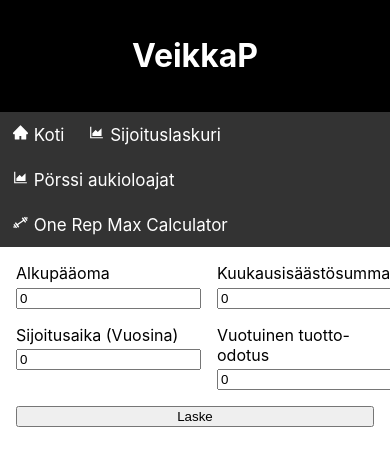
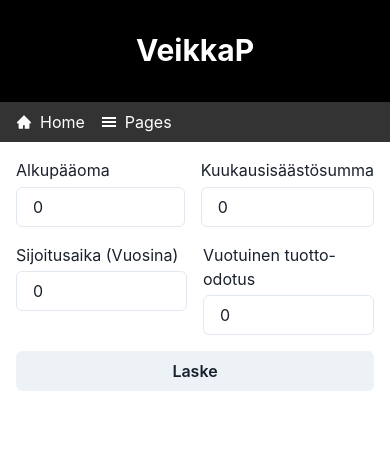
Before and after one commit to Iiigorriii/reactnettisivut, a Next.js app: page /sijoituslaskuri in a window 390 px wide. Shown: the top 466 px of the page. Built offline with nearby package versions, Linux system fonts and the light colour scheme.

Commit message:
Responsive navbar

```diff
--- a/components/Header/Header.js
+++ b/components/Header/Header.js
@@ -1,7 +1,8 @@
+import { Heading } from "@chakra-ui/react";
 import styles from "./Header.module.css";
 
 export const Header = () => (
   <header className={styles.mainheader}>
-    <h1>VeikkaP</h1>
+    <Heading style={{ padding: "1rem" }}>VeikkaP</Heading>
   </header>
 );
--- a/components/Navbar/Navbar.js
+++ b/components/Navbar/Navbar.js
@@ -1,30 +1,82 @@
+import {
+  Button,
+  IconButton,
+  Menu,
+  MenuButton,
+  MenuItem,
+  MenuList,
+} from "@chakra-ui/react";
 import Link from "next/link";
+import { useRouter } from "next/router";
 import { AiOutlineAreaChart, AiFillHome } from "react-icons/ai";
 import { CgGym } from "react-icons/cg";
+import { GiHamburgerMenu } from "react-icons/gi";
 
 import styles from "./Navbar.module.css";
 
-export const Navbar = () => (
+export const Navbar = () => {
+  const router = useRouter();
+  const push = (path) => {
+    router.push(path);
+  };
+  return (
     <nav className={styles.navbar}>
       <Link href="/" passHref>
-      <a className={styles.linkki}>
-        <AiFillHome /> Koti
+        <a
+          style={{
+            display: "flex",
+            gap: "0.5rem",
+            alignItems: "center",
+            color: "white",
+          }}
+        >
+          <AiFillHome /> Home
         </a>
       </Link>
-    <Link href="/sijoituslaskuri">
-      <a className={styles.linkki}>
+      <Menu>
+        <MenuButton>
+          <div
+            style={{
+              display: "flex",
+              gap: "0.5rem",
+              alignItems: "center",
+              color: "white",
+            }}
+          >
+            <GiHamburgerMenu />
+            Pages
+          </div>
+        </MenuButton>
+        <MenuList>
+          <MenuItem
+            onClick={() => {
+              push("/sijoituslaskuri");
+            }}
+          >
+            <div className={styles.nappula}>
               <AiOutlineAreaChart /> Sijoituslaskuri
-      </a>
-    </Link>
-    <Link href="/porssiaukioloajat">
-      <a className={styles.linkki}>
+            </div>
+          </MenuItem>
+          <MenuItem
+            onClick={() => {
+              push("/porssiaukioloajat");
+            }}
+          >
+            <div className={styles.nappula}>
               <AiOutlineAreaChart /> Pörssi aukioloajat
-      </a>
-    </Link>
-    <Link href="/onerepmaxcalc">
-      <a className={styles.linkki}>
-        <CgGym /> One Rep Max Calculator
-      </a>
-    </Link>
+            </div>
+          </MenuItem>
+          <MenuItem
+            onClick={() => {
+              push("/onerepmaxcalc");
+            }}
+          >
+            <div className={styles.nappula}>
+              <CgGym /> One Rep Max
+            </div>
+          </MenuItem>
+        </MenuList>
+      </Menu>
     </nav>
   );
+};
--- a/components/Navbar/Navbar.module.css
+++ b/components/Navbar/Navbar.module.css
@@ -1,12 +1,15 @@
-.linkki {
-  float: left;
-  padding: 12px;
-  color: rgb(255, 255, 255);
+.nappula {
   text-decoration: none;
   font-size: 17px;
+  display: flex;
+  gap: 0.5rem;
 }
 
 .navbar {
   overflow: hidden;
   background-color: #333;
+  display: flex;
+  align-items: center;
+  gap: 1rem;
+  padding:  0.5rem 1rem;
 }
--- a/package.json
+++ b/package.json
@@ -9,6 +9,10 @@
     "lint": "next lint"
   },
   "dependencies": {
+    "@chakra-ui/react": "^1.8.8",
+    "@emotion/react": "^11.9.0",
+    "@emotion/styled": "^11.8.1",
+    "framer-motion": "^6.2.9",
     "next": "12.1.4",
     "react": "18.0.0",
     "react-dom": "18.0.0",
--- a/pages/_app.js
+++ b/pages/_app.js
@@ -1,7 +1,12 @@
 import "../styles/globals.css";
+import { ChakraProvider } from "@chakra-ui/react";
 
 function App({ Component, pageProps }) {
-  return <Component {...pageProps} />;
+  return (
+    <ChakraProvider>
+      <Component {...pageProps} />
+    </ChakraProvider>
+  );
 }
 
 export default App;
--- a/pages/sijoituslaskuri/index.js
+++ b/pages/sijoituslaskuri/index.js
@@ -1,3 +1,4 @@
+import { Button, Heading, Input } from "@chakra-ui/react";
 import { useState } from "react";
 import { Layout } from "../../components/Layout";
 
@@ -56,7 +57,7 @@ const Sijoituslaskuri = () => {
         <div className={styles.laskuriRivi}>
           <div className={styles.label}>
             <label htmlFor="Alkupääoma">Alkupääoma</label>
-            <input
+            <Input
               type="text"
               id="Alkupääoma"
               value={startInvestment}
@@ -65,7 +66,7 @@ const Sijoituslaskuri = () => {
           </div>
           <div className={styles.label}>
             <label htmlFor="Kuukausisäästösumma">Kuukausisäästösumma</label>
-            <input
+            <Input
               type="text"
               id="Kuukausisäästösumma"
               value={monthlyInvestment}
@@ -76,7 +77,7 @@ const Sijoituslaskuri = () => {
         <div className={styles.laskuriRivi}>
           <div className={styles.label}>
             <label htmlFor="Sijoitusaika">Sijoitusaika (Vuosina)</label>
-            <input
+            <Input
               type="text"
               id="Sijoitusaika"
               value={years}
@@ -88,7 +89,7 @@ const Sijoituslaskuri = () => {
             <label htmlFor="Vuotuinen tuotto-odotus">
               Vuotuinen tuotto-odotus
             </label>
-            <input
+            <Input
               type="text"
               id="Vuotuinen tuotto-odotus"
               value={interest}
@@ -96,13 +97,14 @@ const Sijoituslaskuri = () => {
             />
           </div>
         </div>
-        <button onClick={() => onClick()}>Laske</button>
+        <Button onClick={() => onClick()}>Laske</Button>
       </div>
-      <h2>
+      <br />
+      <Heading size={"md"}>
         {answer
           ? "Sijoituksen arvo sijoitusajan päättyessä: " + answer + " €"
           : ""}
-      </h2>
+      </Heading>
     </Layout>
   );
 };
```
Also changed, not shown: pages/onerepmaxcalc/index.js (+8 -4 lines), styles/Sijoituslaskuri.module.css (line endings or trailing spaces), 1 other file (tests, documents, lock files or other folders). Lines whose indentation alone changed are shown as unchanged.
